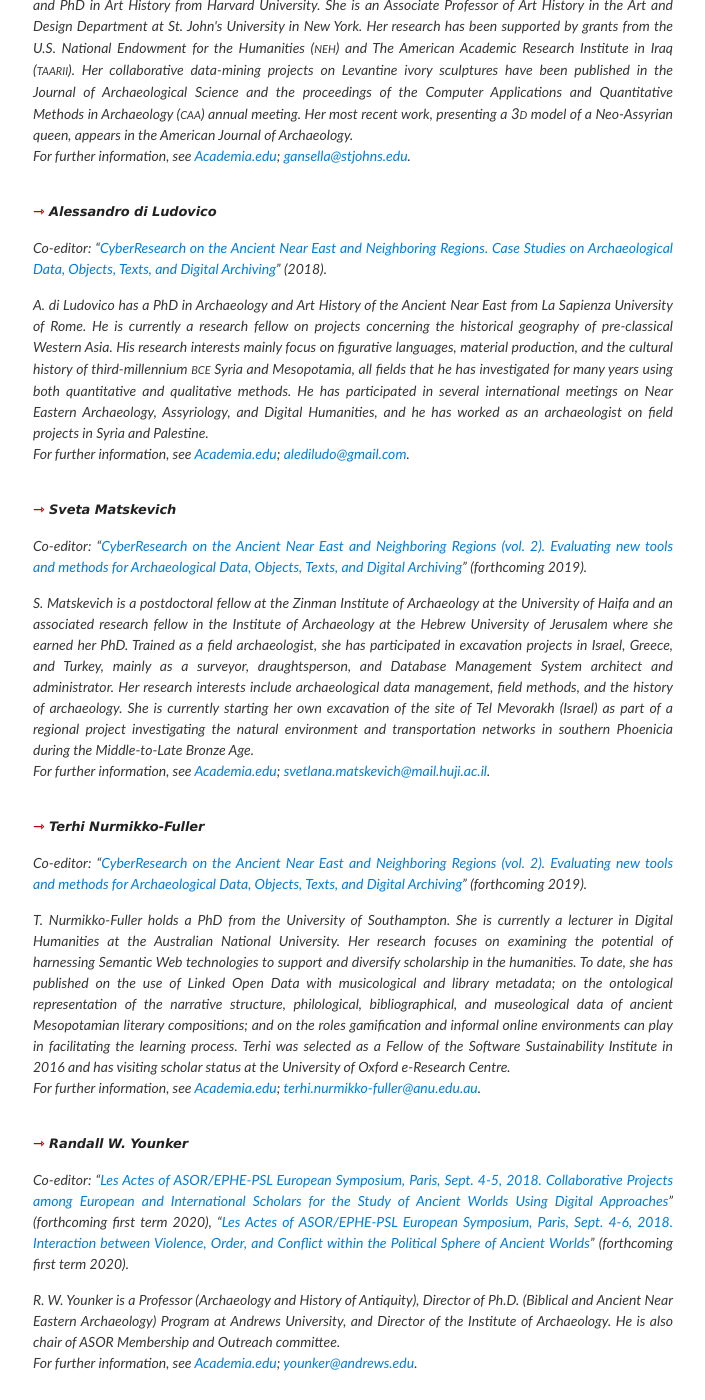
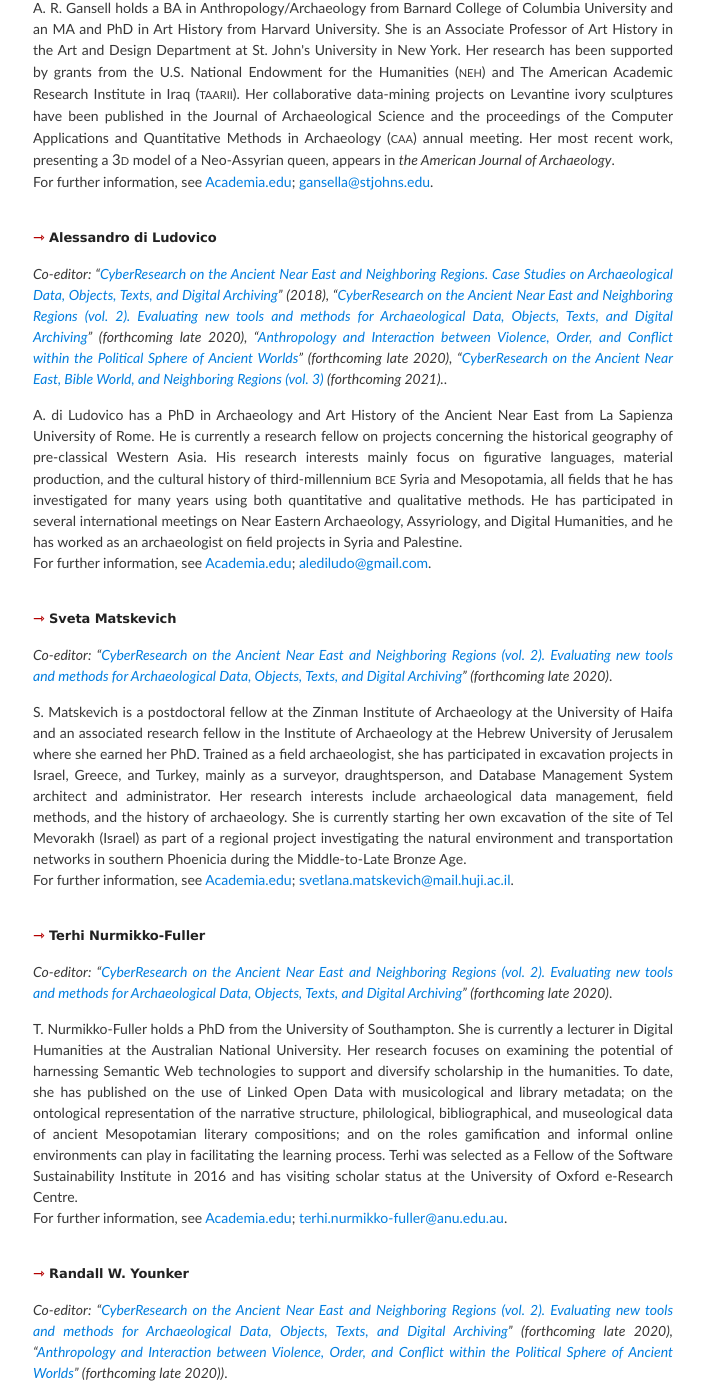
Before and after one commit to vbigot-juloux/ane-research-humanities, a Jekyll site: the page built from About.md, in a window 1280 px wide and 1400 px high, scrolled down 862 px. Shown: the whole window, without its empty margins (287-992 px from the left). Built offline with Jekyll 4.4.1, drawn with Linux system fonts in a browser that asks for light colours; the repository's description, which GitHub fills in, is left out; some of the changed text lies outside the part shown.

Commit message:
Add content to co-editors refs.

```diff
--- a/About.md
+++ b/About.md
@@ -7,7 +7,7 @@ title: About
 _By (surnames) alphabetical order_
 
 <h3><a name="bigot-juloux"></a><span style="color:#b30000; font-size: 14px">&#8702;</span> Vanessa Bigot Juloux</h3>
-<p><em>Co-editor: “<a href="http://ane-research-humanities.science/docs/CyberResearch-vol1">CyberResearch on the Ancient Near East and Neighboring Regions. Case Studies on Archaeological Data, Objects, Texts, and Digital Archiving</a>” (2018), “<a href="http://ane-research-humanities.science/docs/CyberResearch-vol2">CyberResearch on the Ancient Near East and Neighboring Regions (vol. 2). Evaluating new tools and methods for Archaeological Data, Objects, Texts, and Digital Archiving</a>” (forthcoming 2020), “<a href="http://ane-research-humanities.science/docs/Violence-vol1">Anthropology and Interaction between Violence, Order, and Conflict within the Political Sphere of Ancient Worlds</a>” (forthcoming 2020).</p>
+<p><em>Co-editor: “<a href="http://ane-research-humanities.science/docs/CyberResearch-vol1">CyberResearch on the Ancient Near East and Neighboring Regions. Case Studies on Archaeological Data, Objects, Texts, and Digital Archiving</a>” (2018), “<a href="http://ane-research-humanities.science/docs/CyberResearch-vol2">CyberResearch on the Ancient Near East and Neighboring Regions (vol. 2). Evaluating new tools and methods for Archaeological Data, Objects, Texts, and Digital Archiving</a>” (forthcoming late 2020), “<a href="http://ane-research-humanities.science/docs/Violence-vol1">Anthropology and Interaction between Violence, Order, and Conflict within the Political Sphere of Ancient Worlds</a>” (forthcoming late 2020), “<a href="http://ane-research-humanities.science/docs/CyberResearch-vol3">CyberResearch on the Ancient Near East, Bible World, and Neighboring Regions (vol. 3)</a> (forthcoming 2021).</em></p>
 <p style="padding-bottom: 20px">V. Bigot Juloux holds an advanced degree in Ugaritic (École des Langues et des Civilisations de l’Orient Ancien). She is a PhD candidate at the École Pratique des Hautes Études (<span class="small">ephe</span>) and Paris Sciences et Lettres (<span class="small">psl</span>), and a research associate at the Institute of Archaeology (Andrews University, Michigan). Her research focuses on Ugaritic narrative texts and violent behavior for political purposes. She is involved in several committees at the American Schools of Oriental Research (<span class="small">asor</span>). Since 2016, she has been co-organizing and co-chairing sessions on violence and digital humanities at asor and Computer Applications and Quantitative Methods in Archaeology (<span class="small">caa</span>) annual meetings, and she  has also co-organized and co-chaired an <a href="http://ancient-worlds-symposium.eu" target="_blank"><span class="small">asor/ephe–psl</span> European symposium</a> (2018). She has recently developed open-access guidelines for analyzing actions in <span class="small">tei-xml</span> and is currently working on open-access guidelines for the statitical side (with <span class="small">r</span> environment) of analyzing the actions. She is currently co-editing a first volume on violence in ancient cultures as well as a second volume on digital practices.<br />
 For futher information, see <a href="http://vanessabigot-juloux.xyz" target="_blank">vanessabigot-juloux.xyz</a>; <a href="mailto:vanessa.bigot-juloux@ephe.psl.eu">vanessa.bigot-juloux@ephe.psl.eu</a>.</p>
 
@@ -17,18 +17,18 @@ For futher information, see <a href="http://vanessabigot-juloux.xyz" target="_bl
 For further information, see <a href="https://stjohns.academia.edu/AmyRebeccaGansell" target="_blank">Academia.edu</a>; <a href="mailto:gansella@stjohns.edu">gansella@stjohns.edu</a>.</p>
 
 <h3><a name="ludovico"></a><span style="color:#b30000; font-size: 14px">&#8702;</span> Alessandro di Ludovico</h3>
-<p><em>Co-editor: “<a href="http://ane-research-humanities.science/docs/CyberResearch-vol1">CyberResearch on the Ancient Near East and Neighboring Regions. Case Studies on Archaeological Data, Objects, Texts, and Digital Archiving</a>” (2018)</em>. </p>
+<p><em>Co-editor: “<a href="http://ane-research-humanities.science/docs/CyberResearch-vol1">CyberResearch on the Ancient Near East and Neighboring Regions. Case Studies on Archaeological Data, Objects, Texts, and Digital Archiving</a>” (2018), “<a href="http://ane-research-humanities.science/docs/CyberResearch-vol2">CyberResearch on the Ancient Near East and Neighboring Regions (vol. 2). Evaluating new tools and methods for Archaeological Data, Objects, Texts, and Digital Archiving</a>” (forthcoming late 2020), “<a href="http://ane-research-humanities.science/docs/Violence-vol1">Anthropology and Interaction between Violence, Order, and Conflict within the Political Sphere of Ancient Worlds</a>” (forthcoming late 2020), “<a href="http://ane-research-humanities.science/docs/CyberResearch-vol3">CyberResearch on the Ancient Near East, Bible World, and Neighboring Regions (vol. 3)</a> (forthcoming 2021).</em>. </p>
 <p style="padding-bottom: 20px">A. di Ludovico has a PhD in Archaeology and Art History of the Ancient Near East from La Sapienza University of Rome. He is currently a research fellow on projects concerning the historical geography of pre-classical Western Asia. His research interests mainly focus on figurative languages, material production, and the cultural history of third-millennium <span class="small">bce</span> Syria and Mesopotamia, all fields that he has investigated for many years using both quantitative and qualitative methods. He has participated in several international meetings on Near Eastern Archaeology, Assyriology, and Digital Humanities, and he has worked as an archaeologist on field projects in Syria and Palestine.<br />
 For further information, see <a href="https://uniroma1.academia.edu/AlessandroDiLudovico" target="_blank">Academia.edu</a>; <a href="mailto:alediludo@gmail.com">alediludo@gmail.com</a>.</p>
 
 <h3><a name="matskevich"></a><span style="color:#b30000; font-size: 14px">&#8702;</span> Sveta Matskevich</h3>
-<p><em>Co-editor: “<a href="http://ane-research-humanities.science/docs/CyberResearch-vol2">CyberResearch on the Ancient Near East and Neighboring Regions (vol. 2). Evaluating new tools and methods for Archaeological Data, Objects, Texts, and Digital Archiving</a>” (forthcoming 2019)</em>. </p>
+<p><em>Co-editor: “<a href="http://ane-research-humanities.science/docs/CyberResearch-vol2">CyberResearch on the Ancient Near East and Neighboring Regions (vol. 2). Evaluating new tools and methods for Archaeological Data, Objects, Texts, and Digital Archiving</a>” (forthcoming late 2020)</em>. </p>
 <p style="padding-bottom: 20px">S. Matskevich is a postdoctoral fellow at the Zinman Institute of Archaeology at the University of Haifa and an associated research fellow in the Institute of Archaeology at the Hebrew University of Jerusalem where she earned her PhD. Trained as a field archaeologist, she has participated in excavation projects in Israel, Greece, and Turkey, mainly as a surveyor, draughtsperson, and Database Management System architect and administrator. Her research interests include archaeological
 data management, field methods, and the history of archaeology. She is currently starting her own excavation of the site of Tel Mevorakh (Israel) as part of a regional project investigating the natural environment and transportation networks in southern Phoenicia during the Middle-to-Late Bronze Age.<br />
 For further information, see <a href="https://huji.academia.edu/SvetaMatskevich" target="_blank">Academia.edu</a>; <a href="mailto:svetlana.matskevich@mail.huji.ac.il">svetlana.matskevich@mail.huji.ac.il</a>.</p>
 
 <h3><a name="nurmikko-fuller"></a><span style="color:#b30000; font-size: 14px">&#8702;</span> Terhi Nurmikko-Fuller</h3>
-<p><em>Co-editor: “<a href="http://ane-research-humanities.science/docs/CyberResearch-vol2">CyberResearch on the Ancient Near East and Neighboring Regions (vol. 2). Evaluating new tools and methods for Archaeological Data, Objects, Texts, and Digital Archiving</a>” (forthcoming 2019)</em>. </p>
+<p><em>Co-editor: “<a href="http://ane-research-humanities.science/docs/CyberResearch-vol2">CyberResearch on the Ancient Near East and Neighboring Regions (vol. 2). Evaluating new tools and methods for Archaeological Data, Objects, Texts, and Digital Archiving</a>” (forthcoming late 2020)</em>. </p>
 <p style="padding-bottom: 20px">T. Nurmikko-Fuller holds a PhD from the University of Southampton. She is currently a lecturer in Digital Humanities at the Australian National University. Her research focuses on examining the potential of harnessing Semantic Web technologies to support and diversify scholarship in the humanities. To date, she has published on the use of Linked Open Data with musicological and library metadata; on the
 ontological representation of the narrative structure, philological, bibliographical, and museological data of ancient Mesopotamian literary compositions; and on the roles gamification and informal online environments can play in facilitating the learning process. Terhi was selected as a Fellow of the Software Sustainability Institute in 2016 and has visiting scholar status at the University of Oxford e-Research Centre.<br />
 For further information, see <a href="https://anu-au.academia.edu/TerhiNurmikkoFuller" target="_blank">Academia.edu</a>; <a href="mailto:terhi.nurmikko-fuller@anu.edu.au">terhi.nurmikko-fuller@anu.edu.au</a>.</p>
@@ -39,6 +39,6 @@ For further information, see <a href="https://anu-au.academia.edu/TerhiNurmikkoF
 For further information, see <a href="https://wfu.academia.edu/LeannPace" target="_blank">Academia.edu</a>; <a href="mailto:pacelc@wfu.edu">pacelc@wfu.edu</a>.</p>-->
 
 <h3><a name="younker"></a><span style="color:#b30000; font-size: 14px">&#8702;</span> Randall W. Younker</h3>
-<p><em>Co-editor: “<a href="http://ane-research-humanities.science/docs/ASOR-EPHE-PSL-European-Symposium">Les Actes of ASOR/EPHE-PSL European Symposium, Paris, Sept. 4-5, 2018. Collaborative Projects among European and International Scholars for the Study of Ancient Worlds Using Digital Approaches</a>” (forthcoming first term 2020), “<a href="http://ane-research-humanities.science/docs/ASOR-EPHE-PSL-European-Symposium">Les Actes of ASOR/EPHE-PSL European Symposium, Paris, Sept. 4-6, 2018. Interaction between Violence, Order, and Conflict within the Political Sphere of Ancient Worlds</a>” (forthcoming first term 2020)</em>. </p>
+<p><em>Co-editor: “<a href="http://ane-research-humanities.science/docs/CyberResearch-vol2">CyberResearch on the Ancient Near East and Neighboring Regions (vol. 2). Evaluating new tools and methods for Archaeological Data, Objects, Texts, and Digital Archiving</a>” (forthcoming late 2020), “<a href="http://ane-research-humanities.science/docs/Violence-vol1">Anthropology and Interaction between Violence, Order, and Conflict within the Political Sphere of Ancient Worlds</a>” (forthcoming late 2020))</em>. </p>
 <p>R. W. Younker is a Professor (Archaeology and History of Antiquity), Director of Ph.D. (Biblical and Ancient Near Eastern Archaeology) Program at Andrews University, and Director of the Institute of Archaeology. He is also chair of ASOR Membership and Outreach committee.<br />
 For further information, see <a href="https://www.andrews.edu/sem/faculty_staff/faculty/randall-younker.html" target="_blank">Academia.edu</a>; <a href="mailto:younker@andrews.edu">younker@andrews.edu</a>.</p>
```
